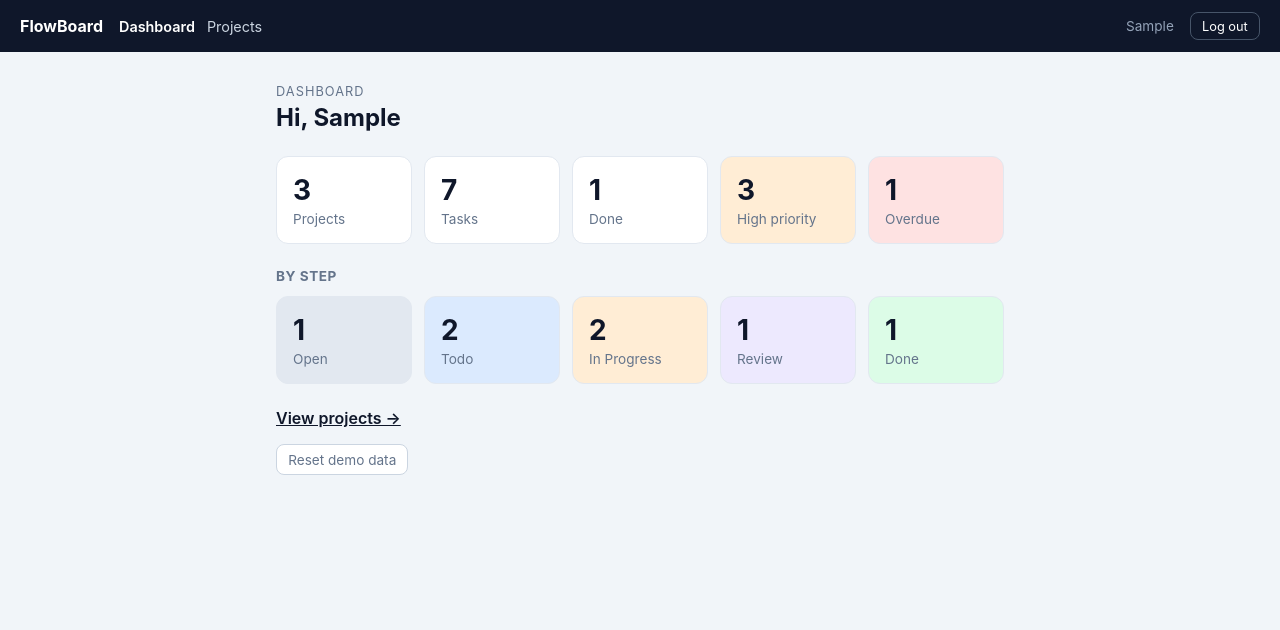
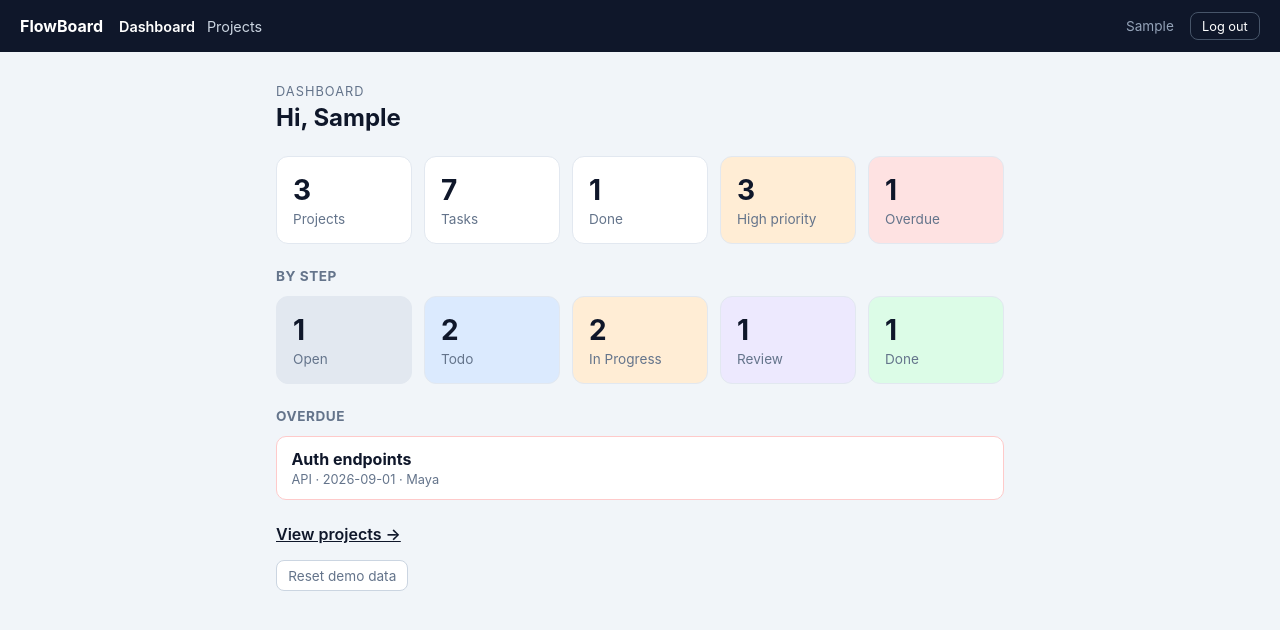
Before and after one commit to salhe123/FlowBoard, an Angular app: page /login in a window 1280 px wide. Both pictures are taken after typing "Sample", "Sample123" into the empty fields and a click on the button "Continue". Shown: the top 630 px of the page. Built offline with nearby package versions, Linux system fonts and the light colour scheme.

Commit message:
add assignees, copy task, overdue list, and board sort

```diff
--- a/src/app/board.service.ts
+++ b/src/app/board.service.ts
@@ -19,6 +19,7 @@ const SEED_TASKS: Task[] = [
     priority: 'medium',
     notes: 'Hero, nav, and footer.',
     due: '2026-08-20',
+    assignee: 'Salhe',
   },
   {
     id: 't2',
@@ -28,6 +29,7 @@ const SEED_TASKS: Task[] = [
     priority: 'high',
     notes: 'Validate email before submit.',
     due: '2026-09-05',
+    assignee: 'Maya',
   },
   {
     id: 't3',
@@ -37,6 +39,7 @@ const SEED_TASKS: Task[] = [
     priority: 'low',
     notes: '',
     due: '2026-09-12',
+    assignee: '',
   },
   {
     id: 't4',
@@ -46,6 +49,7 @@ const SEED_TASKS: Task[] = [
     priority: 'high',
     notes: 'Biometric later.',
     due: '2026-09-04',
+    assignee: 'Salhe',
   },
   {
     id: 't5',
@@ -55,6 +59,7 @@ const SEED_TASKS: Task[] = [
     priority: 'medium',
     notes: '',
     due: '',
+    assignee: 'Alex',
   },
   {
     id: 't6',
@@ -64,6 +69,7 @@ const SEED_TASKS: Task[] = [
     priority: 'high',
     notes: 'JWT refresh flow.',
     due: '2026-09-01',
+    assignee: 'Maya',
   },
   {
     id: 't7',
@@ -73,6 +79,7 @@ const SEED_TASKS: Task[] = [
     priority: 'low',
     notes: '',
     due: '2026-09-20',
+    assignee: 'Alex',
   },
 ];
 
@@ -144,7 +151,12 @@ export class BoardService {
     this.save();
   }
 
-  addTask(projectId: string, title: string, priority: TaskPriority = 'medium') {
+  addTask(
+    projectId: string,
+    title: string,
+    priority: TaskPriority = 'medium',
+    assignee = '',
+  ) {
     const trimmed = title.trim();
     if (!trimmed) {
       return;
@@ -158,13 +170,14 @@ export class BoardService {
       priority,
       notes: '',
       due: '',
+      assignee,
     });
     this.save();
   }
 
   updateTask(
     taskId: string,
-    fields: { title: string; priority: TaskPriority; notes: string; due: string },
+    fields: { title: string; priority: TaskPriority; notes: string; due: string; assignee: string },
   ) {
     const task = this.tasks.find((item) => item.id === taskId);
     const trimmed = fields.title.trim();
@@ -176,6 +189,7 @@ export class BoardService {
     task.priority = fields.priority;
     task.notes = fields.notes.trim();
     task.due = fields.due;
+    task.assignee = fields.assignee;
     this.save();
   }
 
@@ -205,6 +219,30 @@ export class BoardService {
       this.tasks.splice(index, 1);
       this.save();
     }
+  }
+
+  duplicateTask(taskId: string) {
+    const task = this.tasks.find((item) => item.id === taskId);
+    if (!task) {
+      return;
+    }
+
+    this.tasks.push({
+      ...task,
+      id: `t${Date.now()}`,
+      title: `${task.title} (copy)`,
+      status: 'open',
+    });
+    this.save();
+  }
+
+  overdueList() {
+    return this.tasks
+      .filter((task) => this.isOverdue(task))
+      .map((task) => ({
+        ...task,
+        projectName: this.projectById(task.projectId)?.name ?? 'Unknown',
+      }));
   }
 
   isOverdue(task: Task): boolean {
@@ -262,6 +300,7 @@ export class BoardService {
       priority,
       notes: task.notes ?? '',
       due: task.due ?? '',
+      assignee: task.assignee ?? '',
     };
   }
 
--- a/src/app/dashboard/dashboard.css
+++ b/src/app/dashboard/dashboard.css
@@ -83,7 +83,8 @@ article.late {
   }
 }
 
-span {
+.stats span,
+.steps span {
   display: block;
   font-size: 1.75rem;
   font-weight: 700;
@@ -93,6 +94,47 @@ p {
   margin: 0.25rem 0 0;
   color: #64748b;
   font-size: 0.85rem;
+}
+
+.empty {
+  margin: 0;
+  color: #64748b;
+  font-size: 0.9rem;
+}
+
+.late-list {
+  list-style: none;
+  margin: 0;
+  padding: 0;
+  display: grid;
+  gap: 0.5rem;
+}
+
+.late-list li {
+  background: #fff;
+  border: 1px solid #fecaca;
+  border-radius: 10px;
+}
+
+.late-list a {
+  display: block;
+  margin: 0;
+  padding: 0.75rem 0.9rem;
+  color: inherit;
+  text-decoration: none;
+  font-weight: 500;
+}
+
+.late-list strong {
+  display: block;
+}
+
+.late-list span {
+  display: block;
+  margin-top: 0.2rem;
+  font-size: 0.8rem;
+  font-weight: 400;
+  color: #64748b;
 }
 
 a {
--- a/src/app/dashboard/dashboard.html
+++ b/src/app/dashboard/dashboard.html
@@ -37,6 +37,22 @@
     }
   </div>
 
+  <h2>Overdue</h2>
+  @if (overdue.length === 0) {
+    <p class="empty">Nothing overdue.</p>
+  } @else {
+    <ul class="late-list">
+      @for (task of overdue; track task.id) {
+        <li>
+          <a [routerLink]="['/projects', task.projectId]">
+            <strong>{{ task.title }}</strong>
+            <span>{{ task.projectName }} · {{ task.due }} · {{ task.assignee || 'Unassigned' }}</span>
+          </a>
+        </li>
+      }
+    </ul>
+  }
+
   <a routerLink="/projects">View projects →</a>
   <button type="button" class="reset" (click)="reset()">Reset demo data</button>
 </section>
--- a/src/app/dashboard/dashboard.ts
+++ b/src/app/dashboard/dashboard.ts
@@ -17,6 +17,10 @@ export class Dashboard {
     return this.board.counts();
   }
 
+  get overdue() {
+    return this.board.overdueList();
+  }
+
   reset() {
     if (!confirm('Reset to the original demo projects and tasks?')) {
       return;
--- a/src/app/models.ts
+++ b/src/app/models.ts
@@ -15,6 +15,8 @@ export const TASK_PRIORITIES: { id: TaskPriority; label: string }[] = [
   { id: 'high', label: 'High' },
 ];
 
+export const PEOPLE = ['Salhe', 'Maya', 'Alex'];
+
 export interface Project {
   id: string;
   name: string;
@@ -29,4 +31,5 @@ export interface Task {
   priority: TaskPriority;
   notes: string;
   due: string;
+  assignee: string;
 }
--- a/src/app/project-detail/project-detail.css
+++ b/src/app/project-detail/project-detail.css
@@ -297,6 +297,20 @@ article p {
   color: #334155;
 }
 
+.who {
+  display: inline-block;
+  padding: 0.1rem 0.4rem;
+  border-radius: 999px;
+  font-size: 0.68rem;
+  font-weight: 600;
+  background: #e0e7ff;
+  color: #3730a3;
+}
+
+.filters select {
+  width: auto;
+}
+
 .due.late,
 article.late .due {
   background: #fee2e2;
--- a/src/app/project-detail/project-detail.html
+++ b/src/app/project-detail/project-detail.html
@@ -34,6 +34,12 @@
             <option [value]="level.id">{{ level.label }}</option>
           }
         </select>
+        <select [(ngModel)]="newAssignee" name="newAssignee">
+          <option value="">Unassigned</option>
+          @for (person of people; track person) {
+            <option [value]="person">{{ person }}</option>
+          }
+        </select>
         <button type="submit">Add</button>
       </form>
       <input
@@ -60,6 +66,21 @@
           {{ level.label }}
         </button>
       }
+      <button type="button" [class.on]="onlyOverdue" (click)="onlyOverdue = !onlyOverdue">
+        Overdue
+      </button>
+      <select [(ngModel)]="assigneeFilter" name="assigneeFilter">
+        <option value="all">Everyone</option>
+        <option value="none">Unassigned</option>
+        @for (person of people; track person) {
+          <option [value]="person">{{ person }}</option>
+        }
+      </select>
+      <select [(ngModel)]="sortBy" name="sortBy">
+        <option value="board">Sort: board</option>
+        <option value="priority">Sort: priority</option>
+        <option value="due">Sort: due date</option>
+      </select>
     </div>
 
     <div class="board">
@@ -93,6 +114,12 @@
                     }
                   </select>
                   <input [(ngModel)]="editDue" name="editDue" type="date" />
+                  <select [(ngModel)]="editAssignee" name="editAssignee">
+                    <option value="">Unassigned</option>
+                    @for (person of people; track person) {
+                      <option [value]="person">{{ person }}</option>
+                    }
+                  </select>
                   <textarea
                     [(ngModel)]="editNotes"
                     name="editNotes"
@@ -111,12 +138,16 @@
                   @if (task.due) {
                     <span class="due" [class.late]="overdue(task)">{{ task.due }}</span>
                   }
+                  @if (task.assignee) {
+                    <span class="who">{{ task.assignee }}</span>
+                  }
                 </div>
                 @if (task.notes) {
                   <p class="notes">{{ task.notes }}</p>
                 }
                 <div class="actions">
                   <button type="button" (click)="startEdit(task)">Edit</button>
+                  <button type="button" class="ghost" (click)="copy(task.id)">Copy</button>
                   <button type="button" (click)="cycle(task.id)">Next step</button>
                   <button type="button" class="danger" (click)="remove(task.id)">Delete</button>
                 </div>
--- a/src/app/project-detail/project-detail.ts
+++ b/src/app/project-detail/project-detail.ts
@@ -3,6 +3,7 @@ import { FormsModule } from '@angular/forms';
 import { ActivatedRoute, RouterLink } from '@angular/router';
 import { BoardService } from '../board.service';
 import {
+  PEOPLE,
   Project,
   Task,
   TASK_PRIORITIES,
@@ -26,9 +27,14 @@ export class ProjectDetail {
   title = '';
   query = '';
   newPriority: TaskPriority = 'medium';
+  newAssignee = '';
   priorityFilter: TaskPriority | 'all' = 'all';
+  assigneeFilter = 'all';
+  onlyOverdue = false;
+  sortBy: 'board' | 'priority' | 'due' = 'board';
   steps = TASK_STEPS;
   priorities = TASK_PRIORITIES;
+  people = PEOPLE;
   draggingId = '';
   overStatus: TaskStatus | '' = '';
   editingId = '';
@@ -36,6 +42,7 @@ export class ProjectDetail {
   editPriority: TaskPriority = 'medium';
   editNotes = '';
   editDue = '';
+  editAssignee = '';
   editingProject = false;
   projectName = '';
   projectDescription = '';
@@ -50,9 +57,10 @@ export class ProjectDetail {
     if (!this.project) {
       return;
     }
-    this.board.addTask(this.project.id, this.title, this.newPriority);
+    this.board.addTask(this.project.id, this.title, this.newPriority, this.newAssignee);
     this.title = '';
     this.newPriority = 'medium';
+    this.newAssignee = '';
     this.reload();
   }
 
@@ -84,6 +92,7 @@ export class ProjectDetail {
     this.editPriority = task.priority;
     this.editNotes = task.notes;
     this.editDue = task.due;
+    this.editAssignee = task.assignee;
   }
 
   saveEdit() {
@@ -92,6 +101,7 @@ export class ProjectDetail {
       priority: this.editPriority,
       notes: this.editNotes,
       due: this.editDue,
+      assignee: this.editAssignee,
     });
     this.editingId = '';
     this.reload();
@@ -107,7 +117,15 @@ export class ProjectDetail {
   }
 
   remove(taskId: string) {
+    if (!confirm('Delete this task?')) {
+      return;
+    }
     this.board.deleteTask(taskId);
+    this.reload();
+  }
+
+  copy(taskId: string) {
+    this.board.duplicateTask(taskId);
     this.reload();
   }
 
@@ -117,14 +135,29 @@ export class ProjectDetail {
 
   tasksIn(status: TaskStatus): Task[] {
     const q = this.query.trim().toLowerCase();
-    return this.tasks.filter(
-      (task) =>
-        task.status === status &&
-        (this.priorityFilter === 'all' || task.priority === this.priorityFilter) &&
-        (!q ||
-          task.title.toLowerCase().includes(q) ||
-          task.notes.toLowerCase().includes(q)),
-    );
+    const rank = { high: 0, medium: 1, low: 2 };
+    let list = this.tasks.filter((task) => {
+      const matchesQuery =
+        !q ||
+        task.title.toLowerCase().includes(q) ||
+        task.notes.toLowerCase().includes(q) ||
+        task.assignee.toLowerCase().includes(q);
+      const matchesPriority = this.priorityFilter === 'all' || task.priority === this.priorityFilter;
+      const matchesAssignee =
+        this.assigneeFilter === 'all' ||
+        (this.assigneeFilter === 'none' && !task.assignee) ||
+        task.assignee === this.assigneeFilter;
+      const matchesOverdue = !this.onlyOverdue || this.overdue(task);
+      return task.status === status && matchesQuery && matchesPriority && matchesAssignee && matchesOverdue;
+    });
+
+    if (this.sortBy === 'priority') {
+      list = [...list].sort((a, b) => rank[a.priority] - rank[b.priority]);
+    }
+    if (this.sortBy === 'due') {
+      list = [...list].sort((a, b) => (a.due || '9999').localeCompare(b.due || '9999'));
+    }
+    return list;
   }
 
   dragStart(taskId: string) {
```
